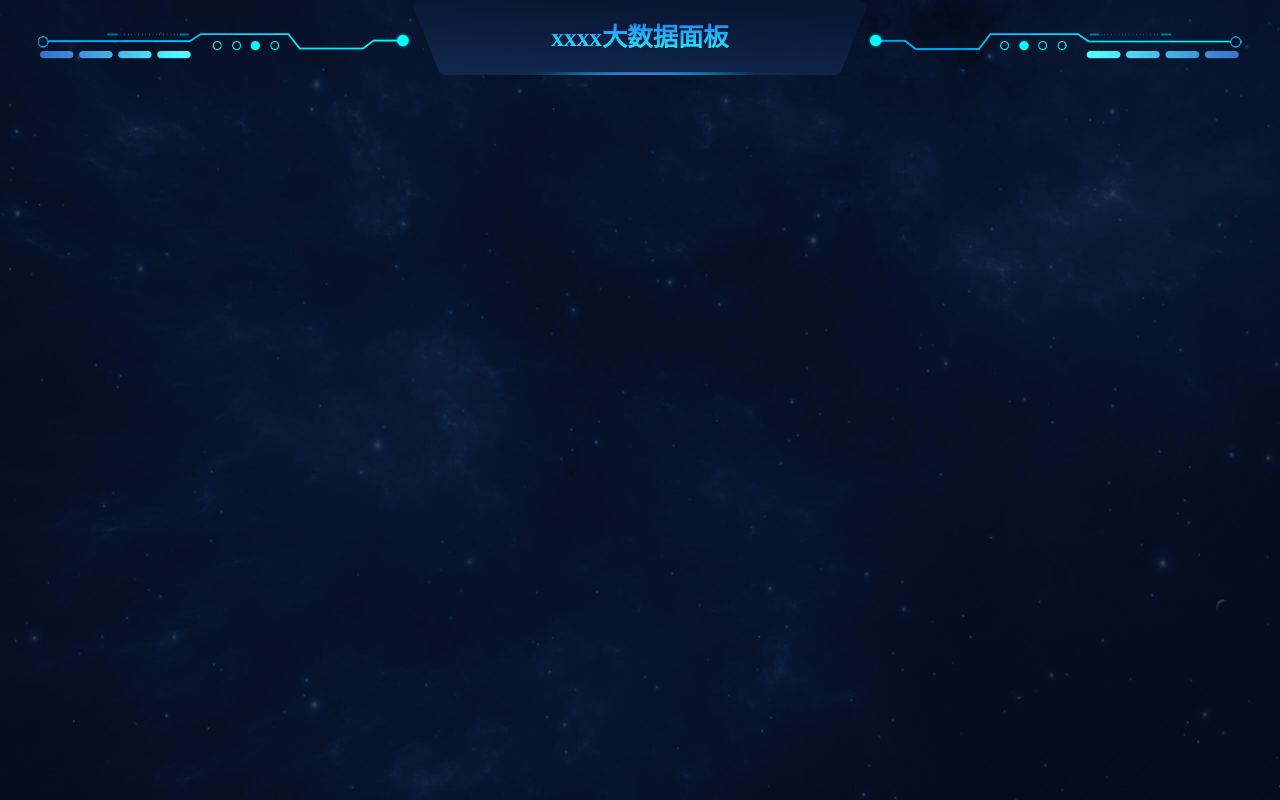
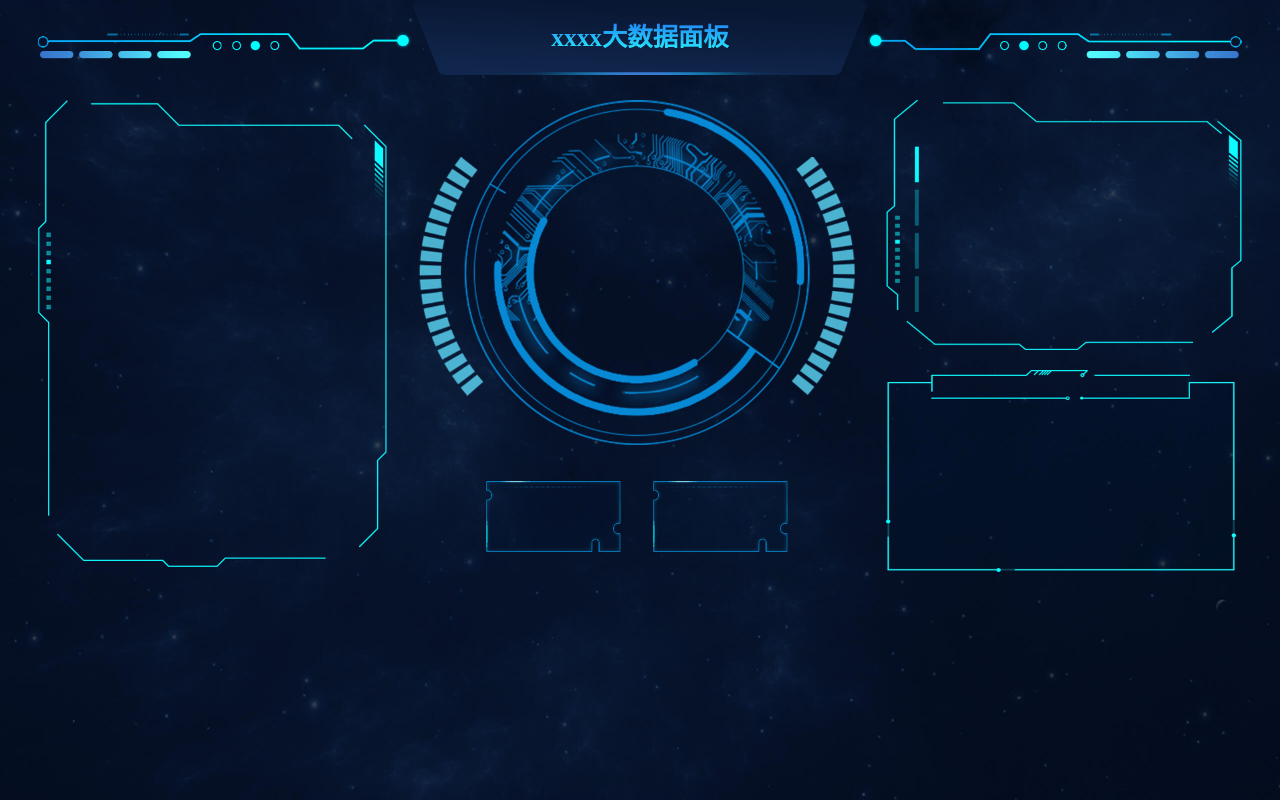
Before and after one commit to gcnova/vue3-echarts, a Vue app: page /#/index in a window 1280 px wide. Built offline with nearby package versions, Linux system fonts and the light colour scheme; what vue3-seamless-scroll would draw is missing.

Commit message:
feat:大概布局

```diff
--- a/src/components/Header.vue
+++ b/src/components/Header.vue
@@ -5,8 +5,6 @@
     </div>
   </div>
 </template>
-
-<script setup lang="ts"></script>
 
 <style scoped lang="less">
 .header {
--- a/src/pages/home/index.less
+++ b/src/pages/home/index.less
@@ -0,0 +1,76 @@
+.main {
+  width: 100%;
+  height: 100%;
+  padding: 2% 3%;
+}
+.top,
+.bototm {
+  display: flex;
+  flex-direction: row;
+  justify-content: space-between;
+}
+.p1,
+.p2 {
+  background-repeat: no-repeat;
+}
+.p1 {
+  width: 524px;
+  height: 700px;
+  background-image: url(@/assets/images/left_box.png);
+}
+.p2 {
+  width: 670px;
+  position: relative;
+  .c4{
+    bottom: 30px;
+  }
+  .dec {
+    width: 500px;
+    display: flex;
+    justify-content: space-around;
+    .number {
+      width: 201px;
+      height: 106px;
+      background-image: url(../../assets/images/tag.png);
+    }
+  }
+}
+.c1,
+.c2,
+.c3,
+.c4 {
+  position: absolute;
+  margin: 0 auto;
+  left: 50%;
+  transform: translateX(-50%);
+}
+.c1 {
+  width: 652px;
+  height: 359px;
+  background-image: url(../../assets/images/huan.png);
+  top: 12%;
+  z-index: 1;
+}
+.c2 {
+  width: 517px;
+  height: 517px;
+  background-image: url(../../assets/images//cicle.png);
+  z-index: 2;
+}
+.c3 {
+  z-index: 3;
+}
+
+.right-box {
+}
+.p3 {
+  width: 533px;
+  height: 374px;
+  background-image: url(../../assets/images/right_box.png);
+}
+.p4 {
+  width: 525px;
+  height: 303px;
+  background-image: url(../../assets/images/right_box2.png);
+  margin-top: 30px;
+}
--- a/src/pages/home/index.vue
+++ b/src/pages/home/index.vue
@@ -1,6 +1,36 @@
 <!-- Home -->
 <template>
-  <div></div>
+  <div class="main">
+    <div class="top">
+      <div class="p1"></div>
+      <div class="p2">
+        <div class="c1"></div>
+        <div class="c2"></div>
+        <!-- 饼图 -->
+        <div class="c3"></div>
+        <div class="c4">
+          <div class="dec">
+            <div class="number"></div>
+            <div class="number"></div>
+          </div>
+        </div>
+      </div>
+      <div class="right-box">
+        <div class="p3"></div>
+        <div class="p4"></div>
+      </div>
+    </div>
+    <div class="bototm">
+      <div></div>
+      <div></div>
+      <div></div>
+      <div></div>
+      <div></div>
+      <div></div>
+      <div></div>
+      <div></div>
+    </div>
+  </div>
 </template>
 
 <script setup>
```
Also changed, not shown: src/assets/images/right_box.png (renamed from src/assets/images/right._box.png), src/assets/images/right_box2.png (renamed from src/assets/images/right._box2.png).
